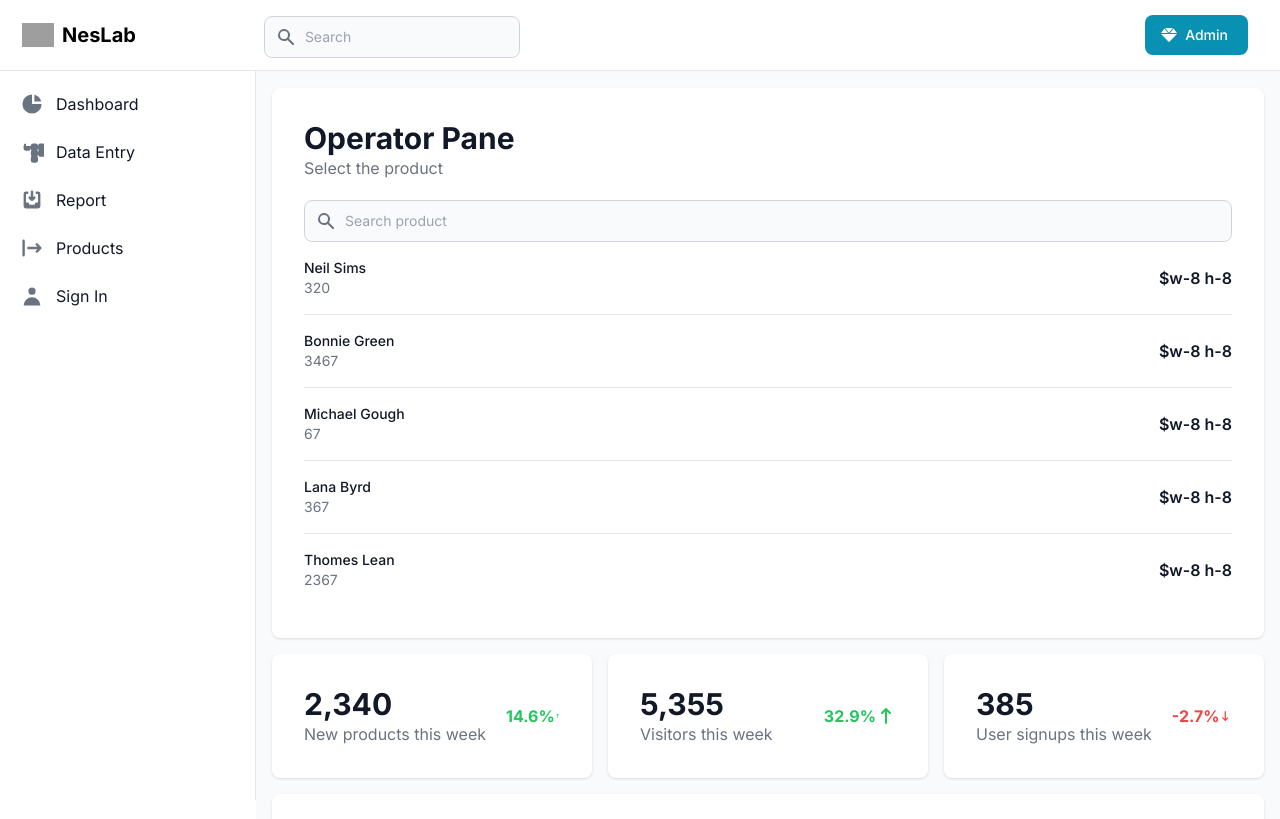
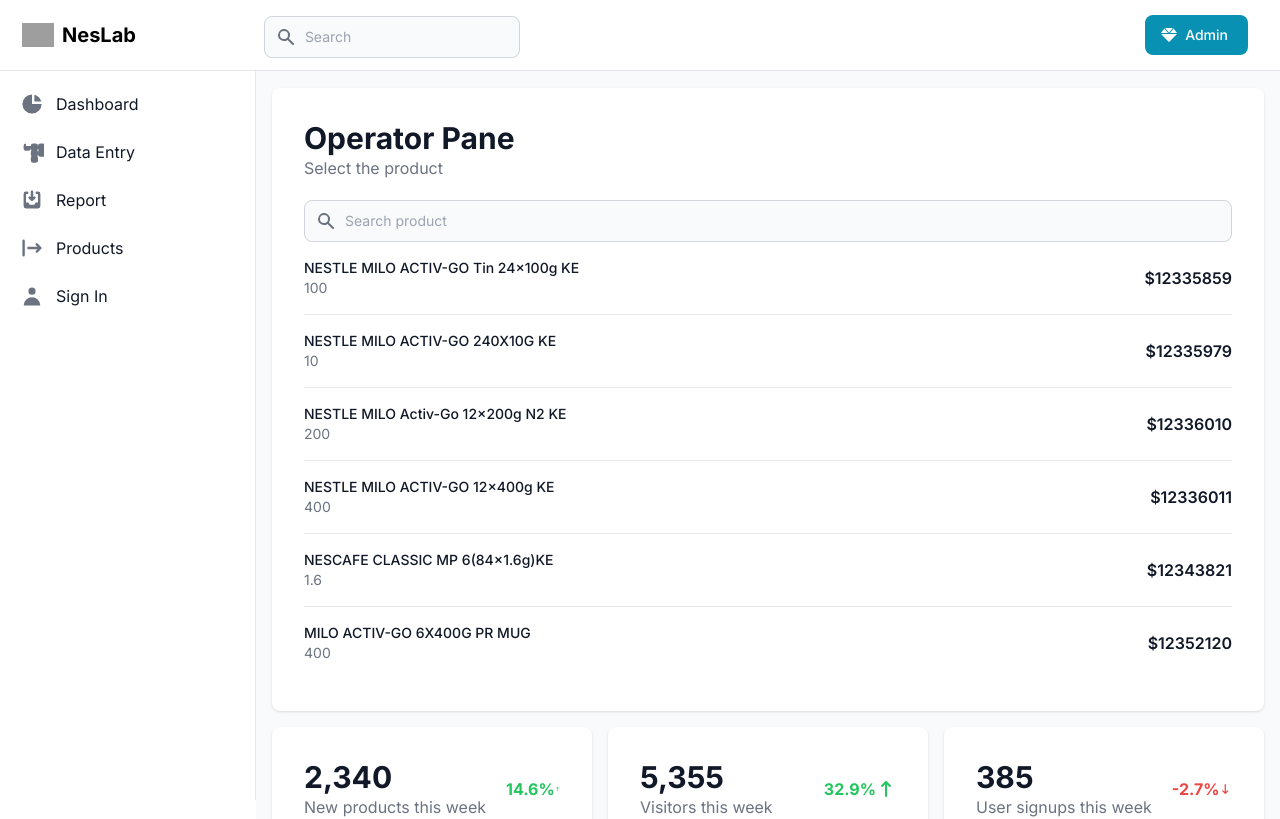
Before and after one commit to NoelOsiro/neslab, a Next.js app: page /data in a window 1280 px wide. Shown: the top 819 px of the page. Built offline with nearby package versions, Linux system fonts and the light colour scheme; grey boxes are pictures that could not be loaded.

Commit message:
Multistep form sect 1

```diff
--- a/src/app/data/[sku]/page.tsx
+++ b/src/app/data/[sku]/page.tsx
@@ -17,10 +17,10 @@ export default function Page() {
                <div className="w-full grid grid-cols-1 xl:grid-cols-1 2xl:grid-cols-1 gap-4">
                   <div className="bg-white shadow rounded-lg p-4 sm:p-6 xl:p-8  2xl:col-span-2">
                      <div className="flex items-center justify-between mb-4">
-                        <div className="flex-shrink-0">
-                           <span className="text-2xl sm:text-3xl leading-none font-bold text-gray-900">{title}</span>
-                           <h3 className="text-base font-normal text-gray-600">{size}</h3>
-                           <h3 className="text-base font-normal text-gray-500">{sku}</h3>
+                        <div className="flex-shrink-1">
+                           <span className="text-1xl sm:text-3xl leading-none font-bold text-gray-900">{title}</span>
+                           <h3 className="text-base mt-2 font-normal text-gray-600">{size}</h3>
+                           <h3 className="text-base mt-2 font-normal text-gray-500">{sku}</h3>
                         </div>
                      </div>
                      <MultiStepForm/>
--- /dev/null
+++ b/src/components/Buttons/NextButton.tsx
@@ -0,0 +1,34 @@
+// NextButton.tsx
+import React from 'react';
+
+const NextButton: React.FC<{
+    onClick: () => void
+    text:string
+    disabled:boolean }> = ({
+        onClick,
+        text,
+        disabled }) => {
+  return (
+    <button
+      className="inline-flex text-white bg-cyan-600 hover:bg-cyan-700 focus:ring-4 focus:ring-cyan-200 font-medium rounded-lg text-sm px-5 py-2.5 text-center items-center mr-3"
+      onClick={onClick}
+      disabled={disabled}
+    >
+      <svg
+        className="svg-inline--fa fa-gem -ml-1 mr-2 h-4 w-4"
+        aria-hidden="true"
+        focusable="false"
+        data-prefix="fas"
+        data-icon="gem"
+        role="img"
+        xmlns="http://www.w3.org/2000/svg"
+        viewBox="0 0 512 512"
+      >
+        <path fill="currentColor" d="M378.7 32H133.3L256 182.7L378.7 32zM512 192l-107.4-141.3L289.6 192H512zM107.4 50.67L0 192h222.4L107.4 50.67zM244.3 474.9C247.3 478.2 251.6 480 256 480s8.653-1.828 11.67-5.062L510.6 224H1.365L244.3 474.9z"></path>
+      </svg>
+      {text}
+    </button>
+  );
+};
+
+export default NextButton;
--- a/src/components/Product/ProductItem.tsx
+++ b/src/components/Product/ProductItem.tsx
@@ -10,18 +10,18 @@ const ProductItem: React.FC<ProductItemProps> = ({ product }) => {
   const productUrl = `/data/${product.sku}`;
   return (
     <li className="py-3 sm:py-4 hover:bg-gray-200 cursor-pointer">
-      <Link href={{ pathname: productUrl, query: { sku: product.sku, title: product.title, size: product.size } }}>
+      <Link href={{ pathname: productUrl, query: { sku: product.sku, title: product.name, size: product.code } }}>
       <div className="flex items-center space-x-4">
         <div className="flex-1 min-w-0">
           <p className="text-sm font-medium text-gray-900 truncate dark:text-white">
-            {product.title}
+            {product.name}
           </p>
           <p className="text-sm text-gray-500 truncate dark:text-gray-400">
             {product.sku}
           </p>
         </div>
         <div className="inline-flex items-center text-base font-semibold text-gray-900 dark:text-white">
-          ${product.size}
+          ${product.code}
         </div>
       </div>
       </Link>
--- a/src/components/Product/ProductList.tsx
+++ b/src/components/Product/ProductList.tsx
@@ -3,7 +3,7 @@ import React, { useState, useEffect } from 'react';
 import Footer from '@/components/Footer/Footer';
 import Image from 'next/image';
 import ProductItem from '@/components/Product/ProductItem';
-import { productList, IProduct } from './products';
+import { productList } from './products';
 
 
 export default function ProductList() {
@@ -14,7 +14,7 @@ export default function ProductList() {
     // Debounce function to delay filtering
     const debounceFilter = setTimeout(() => {
       const filtered = productList.filter((product) =>
-        product.title.toLowerCase().includes(productText.toLowerCase())
+        product.name.toLowerCase().includes(productText.toLowerCase())
       );
       setFilteredProducts(filtered);
     }, 300); // Adjust the delay as needed (e.g., 300ms)
@@ -55,7 +55,7 @@ export default function ProductList() {
         />
       </div>
       <ul role="list" className="divide-y divide-gray-200 dark:divide-gray-700">
-        {filteredProducts.map((product, index) => (
+        {filteredProducts.slice(0,6).map((product, index) => (
           <ProductItem key={index} product={product} />
         ))}
       </ul>
--- a/src/components/Product/products.ts
+++ b/src/components/Product/products.ts
@@ -1,35 +1,263 @@
 export interface IProduct {
-  title: string;
-  size: string;
-  sku: string;
+  name: string;
+  code: number;
+  sku: number;
 }
 
 export const productList: IProduct[] = [
   {
-    title: 'Neil Sims',
-    size: 'w-8 h-8',
-    sku: '320',
+    name: "NESTLE MILO ACTIV-GO Tin 24x100g KE",
+    code: 12335859,
+    sku: 100
   },
   {
-    title: 'Bonnie Green',
-    size: 'w-8 h-8',
-    sku: '3467',
+    name: "NESTLE MILO ACTIV-GO 240X10G KE",
+    code: 12335979,
+    sku: 10
   },
   {
-    title: 'Michael Gough',
-    size: 'w-8 h-8',
-    sku: '67',
+    name: "NESTLE MILO Activ-Go 12x200g N2 KE",
+    code: 12336010,
+    sku: 200
   },
   {
-    title: 'Lana Byrd',
-    size: 'w-8 h-8',
-    sku: '367',
+    name: "NESTLE MILO ACTIV-GO 12x400g KE",
+    code: 12336011,
+    sku: 400
   },
   {
-    title: 'Thomes Lean',
-    size: 'w-8 h-8',
-    sku: '2367',
+    name: "NESCAFE CLASSIC MP 6(84x1.6g)KE",
+    code: 12343821,
+    sku: 1.6
   },
-
-  // Add other product entries as needed
-];
+  {
+    name: "MILO ACTIV-GO 6X400G PR MUG",
+    code: 12352120,
+    sku: 400
+  },
+  {
+    name: "NESCAFE CLASSIC MP 6(91x1.6g) KE Promo",
+    code: 12396644,
+    sku: 1.6
+  },
+  {
+    name: "NESTLE MILO ACTIV-GO 260X10G KE Promo",
+    code: 12422970,
+    sku: 10
+  },
+  {
+    name: "MAGGI Cube 20(39X4g)",
+    code: 12428640,
+    sku: 4
+  },
+  {
+    name: "CEREVITA STD Honey 12x420g",
+    code: 12428650,
+    sku: 420
+  },
+  {
+    name: "CEREVITA MARIE BISCUT 12x420g",
+    code: 12429081,
+    sku: 420
+  },
+  {
+    name: "CERELAC NR Wheat Tin 24x350 TZ",
+    code: 12433687,
+    sku: 350
+  },
+  {
+    name: "CERELAC NR Wheat Sachet MP 25g EXP TZ ET",
+    code: 12433694,
+    sku: 25
+  },
+  {
+    name: "CERELAC NR Wheat Sachet MP 50g EXP TZ ET",
+    code: 12433695,
+    sku: 50
+  },
+  {
+    name: "CERELAC NR Whe BIB 24x400g Gh Rcp",
+    code: 12433696,
+    sku: 400
+  },
+  {
+    name: "CERELAC NR Wheat+Banana Tin 24x350g TZ",
+    code: 12433707,
+    sku: 350
+  },
+  {
+    name: "CERELAC NR Banana BIB 24x200g KE",
+    code: 12433708,
+    sku: 200
+  },
+  {
+    name: "CERELAC NR Banana BIB 24x400g KE",
+    code: 12433709,
+    sku: 400
+  },
+  {
+    name: "CERELAC NR Wheat BIB 24x200g KE",
+    code: 12433717,
+    sku: 200
+  },
+  {
+    name: "CERELAC NR Whe+Hny BIB 24x400g Gh Rcp",
+    code: 12433720,
+    sku: 400
+  },
+  {
+    name: "CEREVITA HONEY 48x30g",
+    code: 12435278,
+    sku: 30
+  },
+  {
+    name: "CEREVITA MARIE BISCUIT 48x30g",
+    code: 12435331,
+    sku: 30
+  },
+  {
+    name: "CERELAC NR Wheat Tin 24x350 KE",
+    code: 12435466,
+    sku: 350
+  },
+  {
+    name: "Nestlé CEREVITA Flakes with Milk 12x420g",
+    code: 12439551,
+    sku: 420
+  },
+  {
+    name: "Nestlé CEREVITA Flakes With Milk 48x45g",
+    code: 12439576,
+    sku: 45
+  },
+  {
+    name: "CERELAC NR Banana Sachet 50g EXP TZ ET",
+    code: 12445258,
+    sku: 50
+  },
+  {
+    name: "CERELAC NR Wheat & Honey Tin 24x350g",
+    code: 12445272,
+    sku: 350
+  },
+  {
+    name: "NESCAFE CLASSIC MP 6(84 x1.6g) KE NP",
+    code: 12448521,
+    sku: 1.6
+  },
+  {
+    name: "NESTEA Instant Black Tea 12x100g KE",
+    code: 12455716,
+    sku: 100
+  },
+  {
+    name: "CERELAC NR WHEAT BIB 24x200g Exp TZ ET",
+    code: 12460207,
+    sku: 200
+  },
+  {
+    name: "CERELAC NR BANANA BIB 24x200g Exp TZ ET",
+    code: 12460242,
+    sku: 200
+  },
+  {
+    name: "NESTLE EVERYDAY Milky Tea 6(12x30g)",
+    code: 12461709,
+    sku: 30
+  },
+  {
+    name: "NESTLE EVERYDAY Milky Choco 6(12x30g)",
+    code: 12461734,
+    sku: 30
+  },
+  {
+    name: "NESTLE EVERYDAY Milky Coffee 6(12x30g)",
+    code: 12461751,
+    sku: 30
+  },
+  {
+    name: "NESTLE EVERYDAY Milky Coffee 24x150g",
+    code: 12463698,
+    sku: 150
+  },
+  {
+    name: "NESTLE EVERYDAY Milky Choco 24x150g",
+    code: 12463699,
+    sku: 150
+  },
+  {
+    name: "NESTLE EVERYDAY Milky Tea 24x150g",
+    code: 12463718,
+    sku: 150
+  },
+  {
+    name: "CEREGROW Multigrain 6(12x50g) KE",
+    code: 12464472,
+    sku: 50
+  },
+  {
+    name: "CEREGROW BIB24x200g KE",
+    code: 12464475,
+    sku: 200
+  },
+  {
+    name: "NESCAFE 3in1 Creamy White 15(12x18g)",
+    code: 12470766,
+    sku: 18
+  },
+  {
+    name: "NESTLE CEREVITA Flakes With Milk 18x315g",
+    code: 12470968,
+    sku: 315
+  },
+  {
+    name: "CEREVITA STD Honey 24x240g",
+    code: 12475654,
+    sku: 240
+  },
+  {
+    name: "CEREVITA MarieBiscuit Soft Pouch 24x240g",
+    code: 12476169,
+    sku: 240
+  },
+  {
+    name: "NESCAFE 3in1 Creamy White 12(10x18g)",
+    code: 12484533,
+    sku: 18
+  },
+  {
+    name: "NESTEA Instant Black Tea 24x100g KE",
+    code: 12495724,
+    sku: 100
+  },
+  {
+    name: "MAGGI Cube 20(39X4g) Export",
+    code: 12508509,
+    sku: 4
+  },
+  {
+    name: "NESCAFE 3in1 Original Stp 6(25x18g) KE",
+    code: 12524787,
+    sku: 18
+  },
+  {
+    name: "MAGGI Cube 20(41X4g) Promo",
+    code: 12536809,
+    sku: 4
+  },
+  {
+    name: "NESCAFE CLASSIC 6(84x1.5g)KE",
+    code: 12539154,
+    sku: 1.5
+  },
+  {
+    name: "CERELAC NR Wheat Sachet MP 25g KE",
+    code: 12548903,
+    sku: 25
+  },
+  {
+    name: "NESCAFE CLASSIC  NP 6(84x1.5g)KE",
+    code: 12539154,
+    sku: 1.5
+  }
+]
```
Also changed, not shown: src/components/Form/MultiStepForm.tsx (+26 -43 lines).
